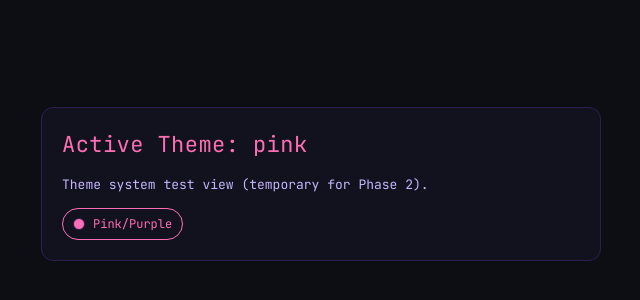
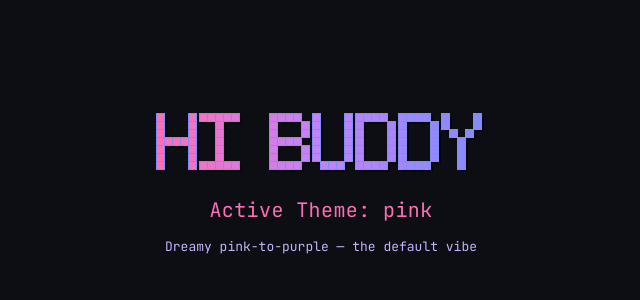
Before and after one commit to HUMANCODERMJ/Hello-Buddy, a Next.js app: page / in a window 1280 px wide. Shown: the part 216-516 px from the top of the page, without its empty margins (319-959 px from the left). Built offline with nearby package versions, Linux system fonts and the light colour scheme.

Commit message:
updated the Titile in the terminal

```diff
--- a/src/app/page.tsx
+++ b/src/app/page.tsx
@@ -1,6 +1,6 @@
 "use client";
 
-import ThemeSwitcher from "@/components/ThemeSwitcher";
+import PixelTitle from "@/components/PixelTitle";
 import { useTheme } from "@/contexts/ThemeContext";
 
 export default function Home() {
@@ -23,30 +23,25 @@ export default function Home() {
         style={{
           display: "flex",
           flexDirection: "column",
-          gap: "14px",
-          alignItems: "flex-start",
-          border: `1px solid ${theme.colors.border}`,
-          backgroundColor: theme.colors.bgSecondary,
-          borderRadius: "12px",
-          padding: "20px",
-          width: "100%",
-          maxWidth: "560px",
+          gap: "12px",
+          alignItems: "center",
+          textAlign: "center",
         }}
       >
+        <PixelTitle theme={theme} />
         <h1
           style={{
             margin: 0,
             color: theme.colors.primary,
-            fontSize: "22px",
+            fontSize: "20px",
             letterSpacing: "0.02em",
           }}
         >
           Active Theme: {themeName}
         </h1>
         <p style={{ margin: 0, color: theme.colors.textDim, fontSize: "13px" }}>
-          Theme system test view (temporary for Phase 2).
+          {theme.description}
         </p>
-        <ThemeSwitcher />
       </div>
     </main>
   );
--- a/src/components/PixelTitle.tsx
+++ b/src/components/PixelTitle.tsx
@@ -1,3 +1,161 @@
-export default function PixelTitle() {
-  return <div />;
+"use client";
+
+import { useEffect, useRef } from "react";
+import type { Theme } from "@/lib/themes";
+
+interface PixelTitleProps {
+  theme: Theme;
 }
+
+const PIXEL_FONT: Record<string, number[][]> = {
+  H: [
+    [1, 0, 0, 0, 1],
+    [1, 0, 0, 0, 1],
+    [1, 0, 0, 0, 1],
+    [1, 1, 1, 1, 1],
+    [1, 0, 0, 0, 1],
+    [1, 0, 0, 0, 1],
+    [1, 0, 0, 0, 1],
+  ],
+  I: [
+    [1, 1, 1, 1, 1],
+    [0, 0, 1, 0, 0],
+    [0, 0, 1, 0, 0],
+    [0, 0, 1, 0, 0],
+    [0, 0, 1, 0, 0],
+    [0, 0, 1, 0, 0],
+    [1, 1, 1, 1, 1],
+  ],
+  " ": [
+    [0, 0, 0],
+    [0, 0, 0],
+    [0, 0, 0],
+    [0, 0, 0],
+    [0, 0, 0],
+    [0, 0, 0],
+    [0, 0, 0],
+  ],
+  B: [
+    [1, 1, 1, 1, 0],
+    [1, 0, 0, 0, 1],
+    [1, 0, 0, 0, 1],
+    [1, 1, 1, 1, 0],
+    [1, 0, 0, 0, 1],
+    [1, 0, 0, 0, 1],
+    [1, 1, 1, 1, 0],
+  ],
+  U: [
+    [1, 0, 0, 0, 1],
+    [1, 0, 0, 0, 1],
+    [1, 0, 0, 0, 1],
+    [1, 0, 0, 0, 1],
+    [1, 0, 0, 0, 1],
+    [1, 0, 0, 0, 1],
+    [0, 1, 1, 1, 0],
+  ],
+  D: [
+    [1, 1, 1, 1, 0],
+    [1, 0, 0, 0, 1],
+    [1, 0, 0, 0, 1],
+    [1, 0, 0, 0, 1],
+    [1, 0, 0, 0, 1],
+    [1, 0, 0, 0, 1],
+    [1, 1, 1, 1, 0],
+  ],
+  Y: [
+    [1, 0, 0, 0, 1],
+    [1, 0, 0, 0, 1],
+    [0, 1, 0, 1, 0],
+    [0, 0, 1, 0, 0],
+    [0, 0, 1, 0, 0],
+    [0, 0, 1, 0, 0],
+    [0, 0, 1, 0, 0],
+  ],
+};
+
+const PIXEL_SIZE = 8;
+const LETTER_GAP = 3;
+const ROWS = 7;
+const SHADOW_OFFSET = 3;
+const TITLE = "HI BUDDY";
+
+function getCanvasWidth(): number {
+  const totalWidth = TITLE.split("").reduce((acc, char, index, arr) => {
+    const cols = PIXEL_FONT[char][0].length;
+    const charWidth = cols * PIXEL_SIZE;
+    const gap = index === arr.length - 1 ? 0 : LETTER_GAP;
+    return acc + charWidth + gap;
+  }, 0);
+
+  return totalWidth + SHADOW_OFFSET + 4;
+}
+
+function getCanvasHeight(): number {
+  return ROWS * PIXEL_SIZE + SHADOW_OFFSET + 12;
+}
+
+export default function PixelTitle({ theme }: PixelTitleProps) {
+  const canvasRef = useRef<HTMLCanvasElement>(null);
+  const canvasWidth = getCanvasWidth();
+  const canvasHeight = getCanvasHeight();
+
+  useEffect(() => {
+    const canvas = canvasRef.current;
+    if (!canvas) {
+      return;
+    }
+
+    const ctx = canvas.getContext("2d");
+    if (!ctx) {
+      return;
+    }
+
+    ctx.clearRect(0, 0, canvas.width, canvas.height);
+
+    const grad = ctx.createLinearGradient(0, 0, canvas.width, 0);
+    grad.addColorStop(0, theme.colors.titleGradientFrom);
+    grad.addColorStop(0.5, theme.colors.titleGradientMid);
+    grad.addColorStop(1, theme.colors.titleGradientTo);
+
+    let cursorX = 2;
+
+    TITLE.split("").forEach((char) => {
+      const grid = PIXEL_FONT[char];
+      const cols = grid[0].length;
+
+      for (let row = 0; row < ROWS; row += 1) {
+        for (let col = 0; col < cols; col += 1) {
+          if (grid[row][col] === 1) {
+            const px = cursorX + col * PIXEL_SIZE;
+            const py = 2 + row * PIXEL_SIZE;
+
+            ctx.fillStyle = "rgba(0,0,0,0.45)";
+            ctx.fillRect(
+              px + SHADOW_OFFSET,
+              py + SHADOW_OFFSET,
+              PIXEL_SIZE - 1,
+              PIXEL_SIZE - 1
+            );
+
+            ctx.fillStyle = theme.colors.titleGradientTo;
+            ctx.fillRect(px - 1, py - 1, PIXEL_SIZE + 1, PIXEL_SIZE + 1);
+
+            ctx.fillStyle = grad;
+            ctx.fillRect(px, py, PIXEL_SIZE - 1, PIXEL_SIZE - 1);
+          }
+        }
+      }
+
+      cursorX += cols * PIXEL_SIZE + LETTER_GAP;
+    });
+  }, [theme]);
+
+  return (
+    <canvas
+      ref={canvasRef}
+      width={canvasWidth}
+      height={canvasHeight}
+      style={{ imageRendering: "pixelated", display: "block" }}
+    />
+  );
+}
```
